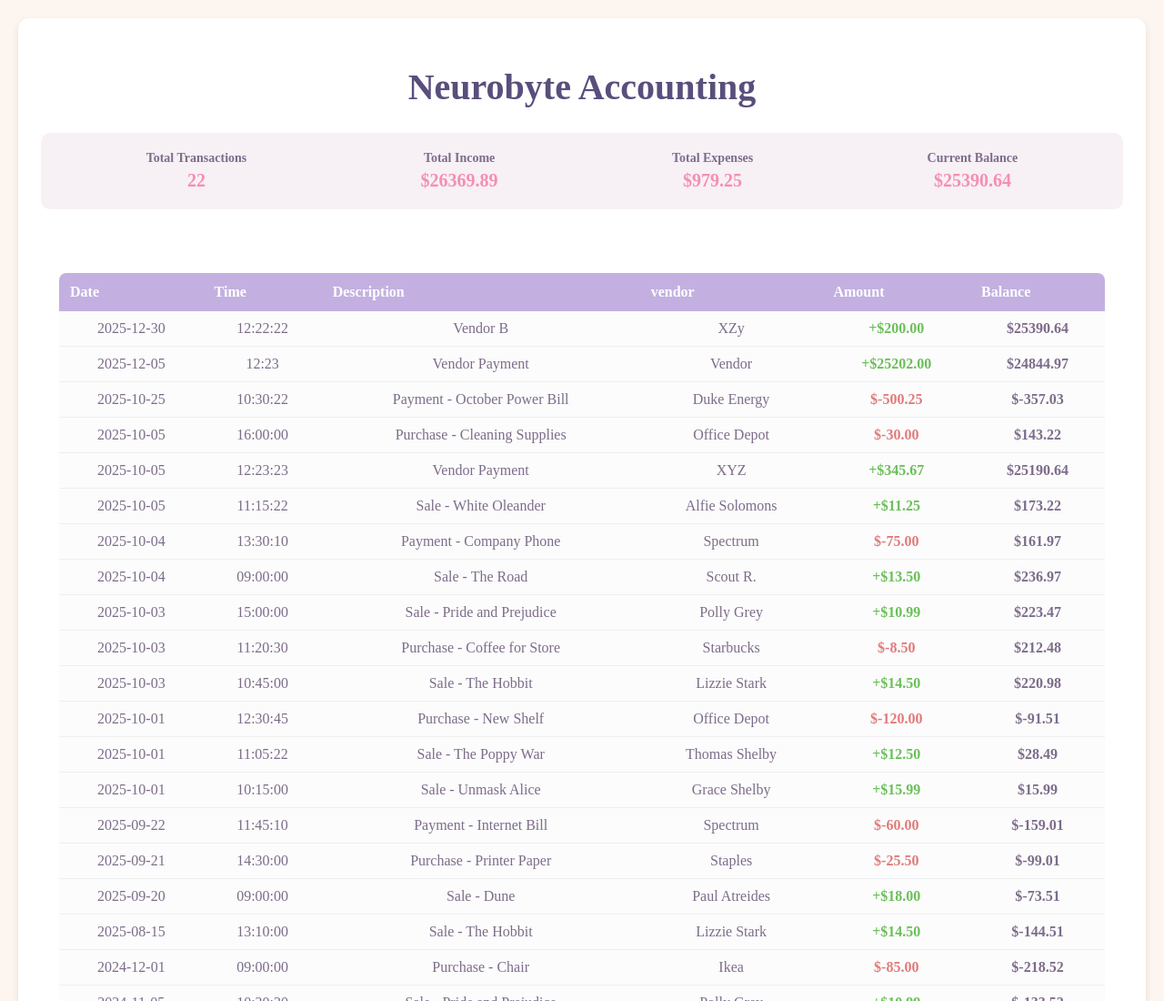
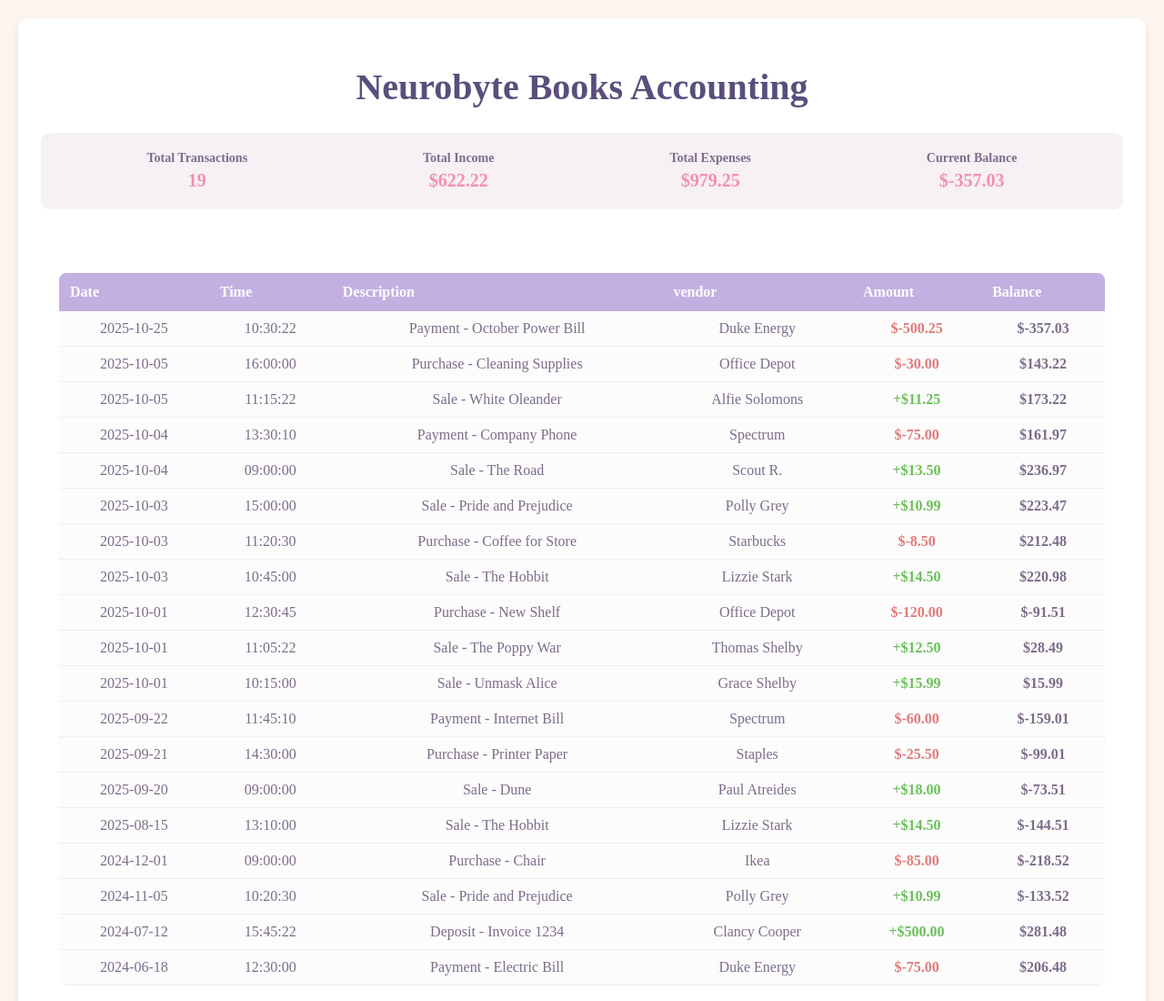
Before and after one commit to margaretpalma/AccountingLedgerApplication, a plain HTML site: page index.html in a window 1280 px wide. Shown: the top 1100 px of the page at 91% size. Drawn offline with Linux system fonts and the light colour scheme.

Commit message:
comments

```diff
--- a/index.html
+++ b/index.html
@@ -3,7 +3,7 @@
 <head>
     <meta charset="UTF-8">
     <meta name="viewport" content="width=device-width, initial-scale=1.0">
-    <title>Neurobyte Accounting</title>
+    <title>NeuroByte Books </title>
     <style>
         body {
             font-family: "Times New Roman", Times, serif;
@@ -91,7 +91,7 @@
 </head>
 <body>
 <div class="container">
-    <h1>Neurobyte Accounting</h1>
+    <h1>Neurobyte Books Accounting</h1>
     <div id="summary" class="summary">
         <div class="summary-item">
             <h3>Total Transactions</h3>
--- a/transactions.csv
+++ b/transactions.csv
@@ -18,6 +18,3 @@
 2025-10-05|11:15:22|Sale - White Oleander|Alfie Solomons|11.25
 2025-10-05|16:00:00|Purchase - Cleaning Supplies|Office Depot|-30.00
 2025-10-25|10:30:22|Payment - October Power Bill|Duke Energy|-500.25
-2025-12-05|12:23|Vendor Payment |Vendor|25202.00
-2025-10-05|12:23:23|Vendor Payment |XYZ|345.67
-2025-12-30|12:22:22|Vendor B|XZy|200.00
```
